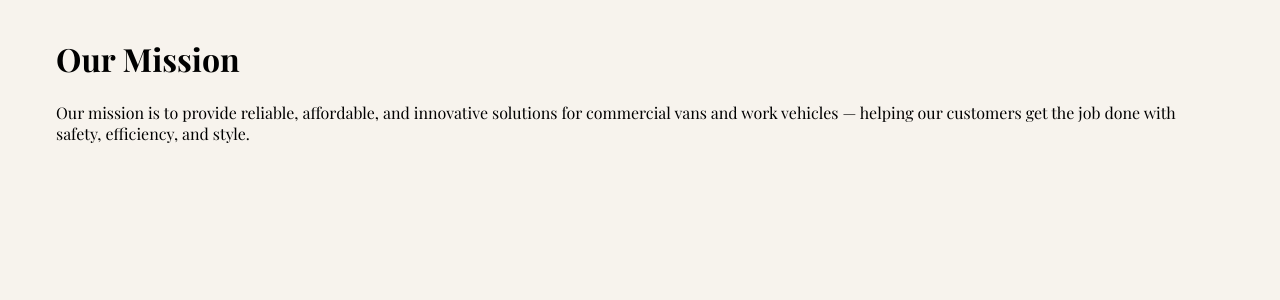
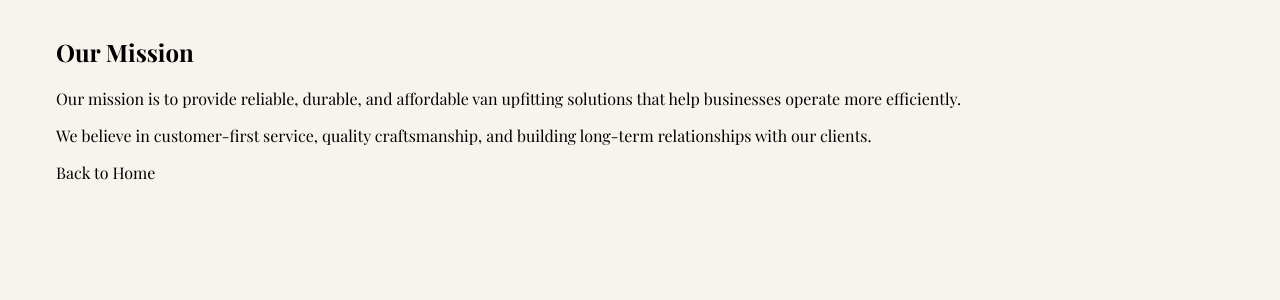
Before and after one commit to dev-verde1071/website, a Next.js app: page /mission in a window 1280 px wide. Shown: the top 300 px of the page. Built offline with nearby package versions, Linux system fonts and the light colour scheme.

Commit message:
Update and rename page.tsx to page.js

```diff
--- /dev/null
+++ b/app/mission/page.js
@@ -0,0 +1,18 @@
+import Link from "next/link";
+
+export default function MissionPage() {
+  return (
+    <main>
+      <h2>Our Mission</h2>
+      <p>
+        Our mission is to provide reliable, durable, and affordable van
+        upfitting solutions that help businesses operate more efficiently.
+      </p>
+      <p>
+        We believe in customer-first service, quality craftsmanship, and
+        building long-term relationships with our clients.
+      </p>
+      <Link href="/" className="button">Back to Home</Link>
+    </main>
+  );
+}
--- a/app/mission/page.tsx
+++ /dev/null
@@ -1,12 +0,0 @@
-export default function MissionPage() {
-  return (
-    <div className="space-y-6">
-      <h1 className="text-3xl font-bold">Our Mission</h1>
-      <p>
-        Our mission is to provide reliable, affordable, and innovative solutions
-        for commercial vans and work vehicles — helping our customers get the
-        job done with safety, efficiency, and style.
-      </p>
-    </div>
-  );
-}
```
